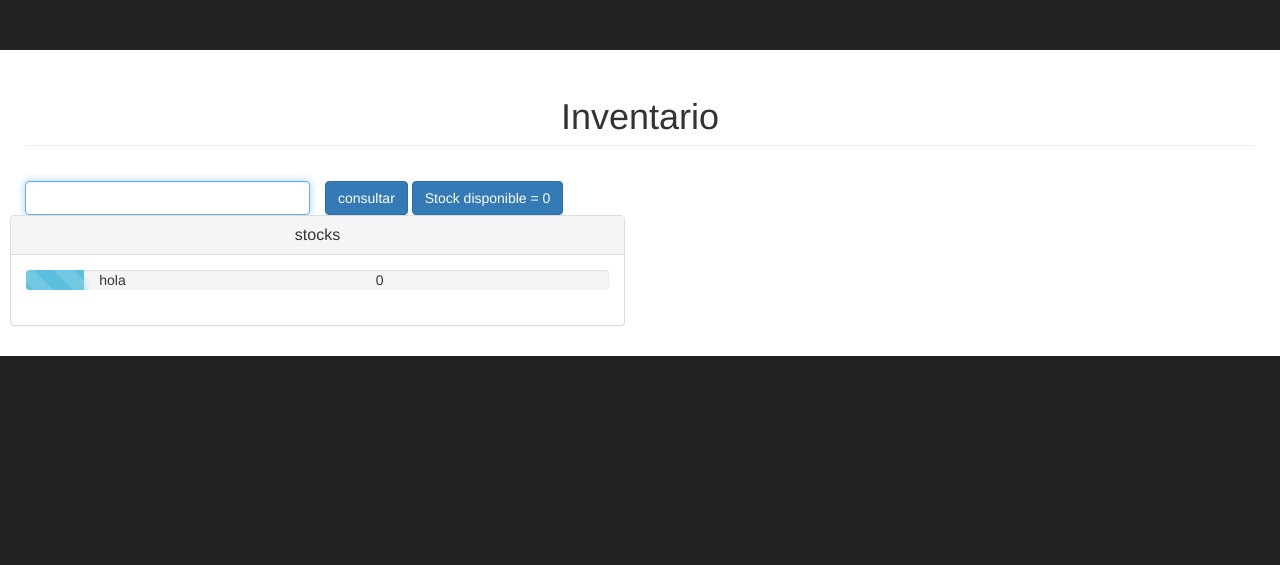
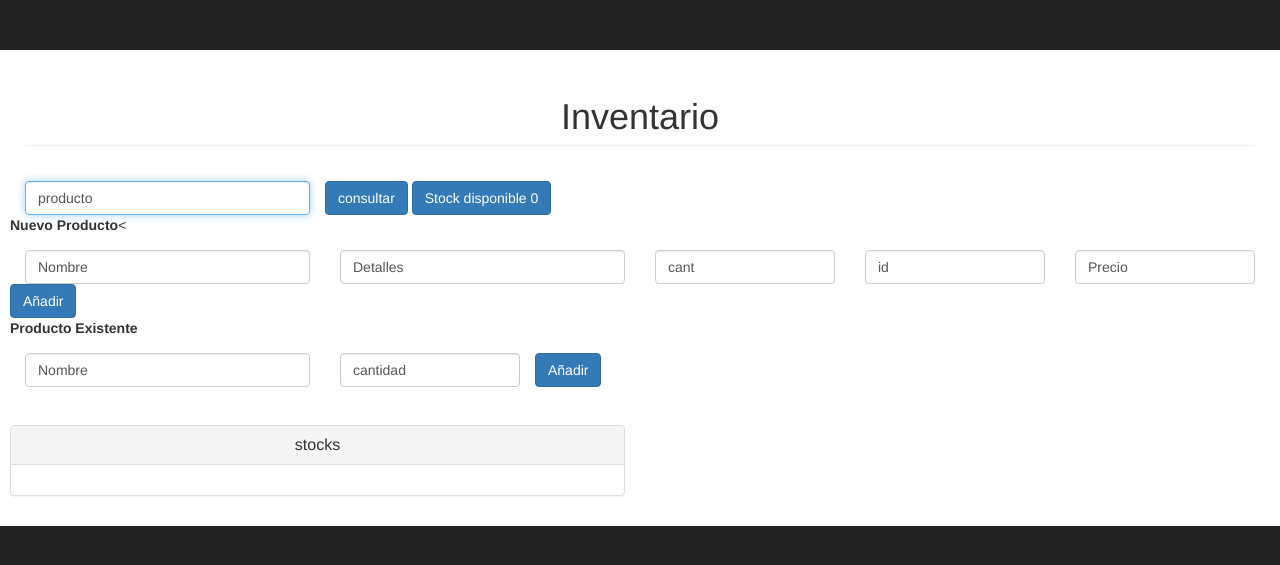
Before and after one commit to IgnacioYanjari/SmartKet, a Flask app: page /inventario.html in a window 1280 px wide. Shown: the top 565 px of the page. Run offline with Flask 2, Linux system fonts and the light colour scheme; data that the repository does not hold is empty; some libraries are stand-ins or nearby versions.

Commit message:
Add files via upload

```diff
--- a/app/template/inventario.html
+++ b/app/template/inventario.html
@@ -52,12 +52,53 @@
               <form role="form" action="/inventario.html" method="POST">
                   <div class="form-group">
                       <div class="col-xs-3">
-                          <input type="text" autofocus="autofocus" class="form-control" name="producto">
+                          <input type="text" autofocus="autofocus" class="form-control" name="producto" value="producto">
                       </div>
                   </div>
                   <button type="submit" class="btn btn-primary">consultar</button>
-                  <button  class="btn btn-primary">Stock disponible = {{stock[0]}}</button>
+                  <button  class="btn btn-primary">Stock disponible {{stock[0]}}</button>
               </form>
+              <div style="margin-right">
+
+                <strong>Nuevo Producto</strong><
+
+            <form role="form" action="/anadir_prod" method="post">
+                <div class="form-group">
+                    <div class="col-xs-3">
+                        <input type="text" autofocus="autofocus" class="form-control" name="nombre0"value="Nombre">
+                    </div>
+                    <div class="col-xs-3">
+                        <input type="text" autofocus="autofocus" class="form-control" name="detalle" value="Detalles">
+                    </div>
+                    <div class="col-xs-2">
+                        <input type="text" class="form-control" name="cant" value="cant">
+                    </div>
+                    <div class="col-xs-2">
+                        <input type="text" class="form-control" name="id1" value="id">
+                    </div>
+                    <div class="col-xs-2">
+                        <input type="text" class="form-control" name="precio" value="Precio">
+                    </div>
+                </div>
+                <button type="submit" class="btn btn-primary">Añadir</button>
+            </form>
+                <strong>Producto Existente</strong>
+            <form role="form" action="/anadir_stock" method="POST">
+                <div class="form-group">
+                    <div class="col-xs-3">
+                        <input type="text" autofocus="autofocus" class="form-control" name="nombre1"value="Nombre">
+                    </div>
+                    <div class="col-xs-2">
+                        <input type="text" class="form-control" name="cantidad1" value="cantidad">
+                    </div>
+                </div>
+                <button type="submit" class="btn btn-primary">Añadir</button>
+            </form>
+        </div>
+
+
+
+              <div  style = "margin-top : 3%;" </div>
                 <div class="row">
                     <div class="col-lg-6">
                         <div class="panel panel-default">
@@ -66,15 +107,17 @@
                                   <h3 class="panel-title">stocks</h3>
                                 </div>
                               </div>
+                            <div class="panel-body">
 
-                            <div class="panel-body">
+                        {% for prod in todo %}
             <div class="progress-outer">
                 <div class="progress">
-                    <div class="progress-bar progress-bar-info progress-bar-striped active" style="width:10%; box-shadow:-1px 10px 10px rgba(91, 192, 222, 0.7);"></div>
-                    <div class="col-lg-6">hola </div>
-                    <div class="progress-value">{{stock[0]}}</div>
+                  <div class="progress-bar progress-bar-info progress-bar-striped active" style="width:{{prod[2]}}%; box-shadow:-1px 10px 10px rgba(91, 192, 222, 0.7);">
+                  <div class="progress-value"> {{prod[1]}} {{prod[0]}}</div>
+                </div>
                 </div>
             </div>
+            {% endfor %}
         </div>
     </div>
 </div>
```
